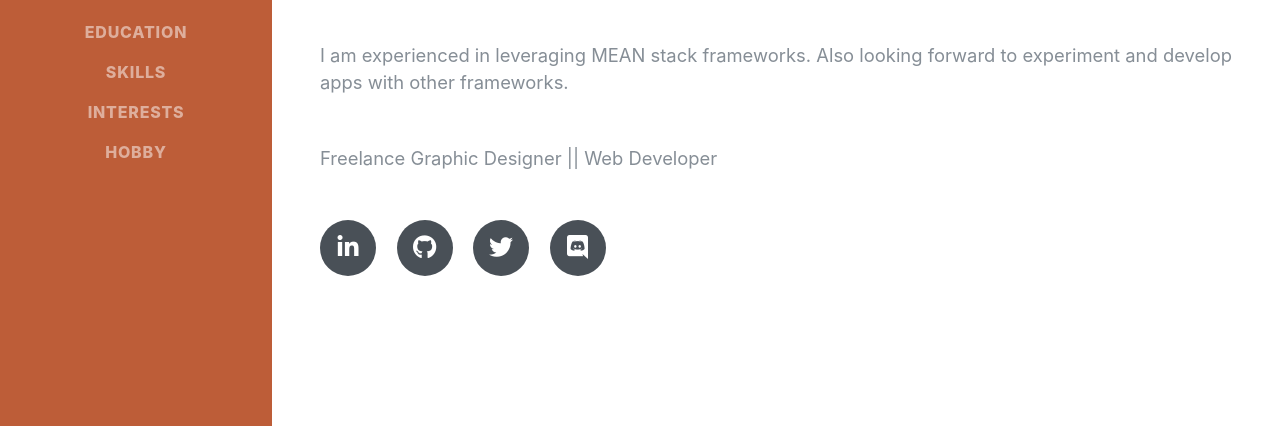
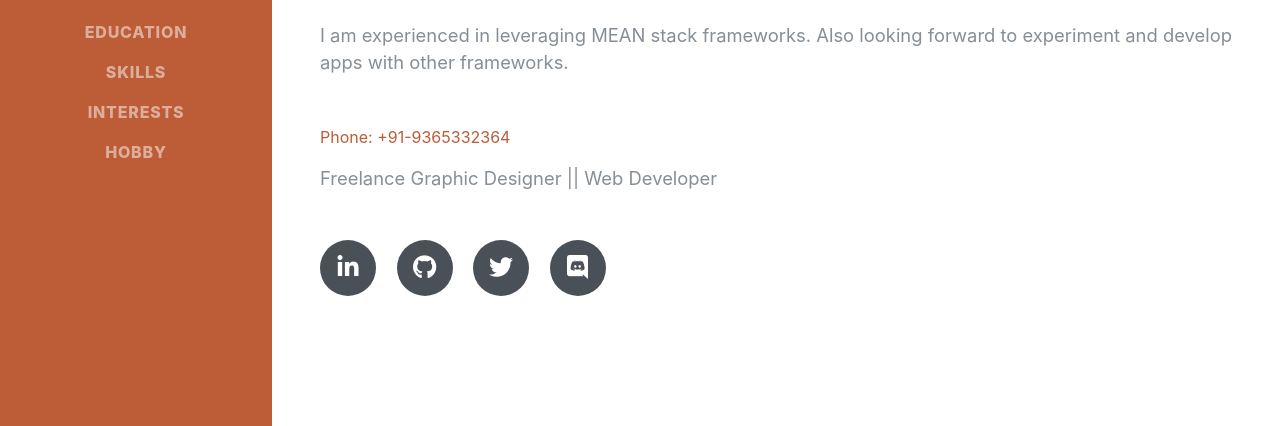
Before and after one commit to manassarma13/Manas, a plain HTML site: page index.html in a window 1280 px wide. Shown: the part 371-797 px from the top of the page. Drawn offline with Linux system fonts and the light colour scheme; a script that the page names is missing; a web font is replaced by a local one.

Commit message:
Add files via upload

```diff
--- a/index.html
+++ b/index.html
@@ -71,6 +71,7 @@
         </div>
         <p class="lead mb-5">I am experienced in leveraging MEAN stack frameworks.
            Also looking forward to experiment and develop apps with other frameworks.</p>
+        <p class="text-primary"> Phone: <span class="mb-0">+91-9365332364</span></p>
         <p class="lead mb-5">Freelance Graphic Designer || Web Developer </p>
         <div class="social-icons">
           <a href="https://www.linkedin.com/in/manassarma13/">
```
